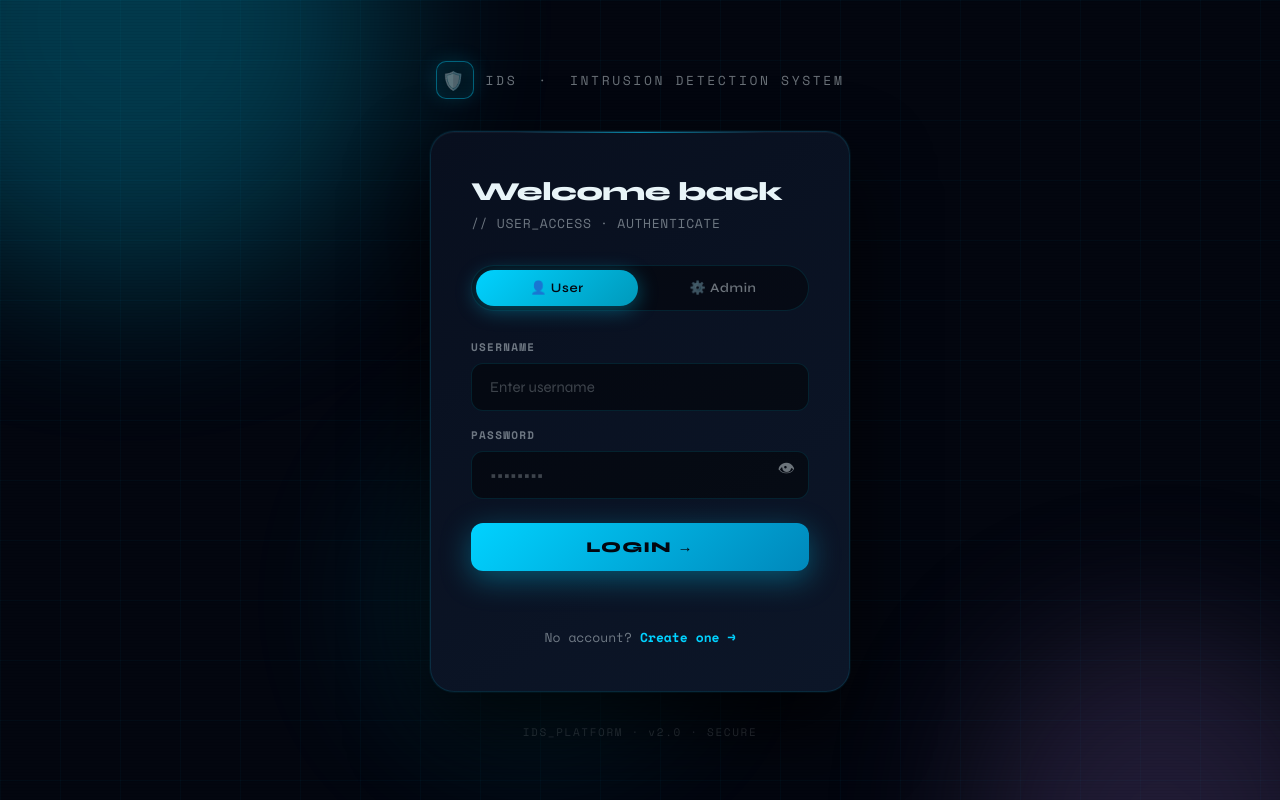
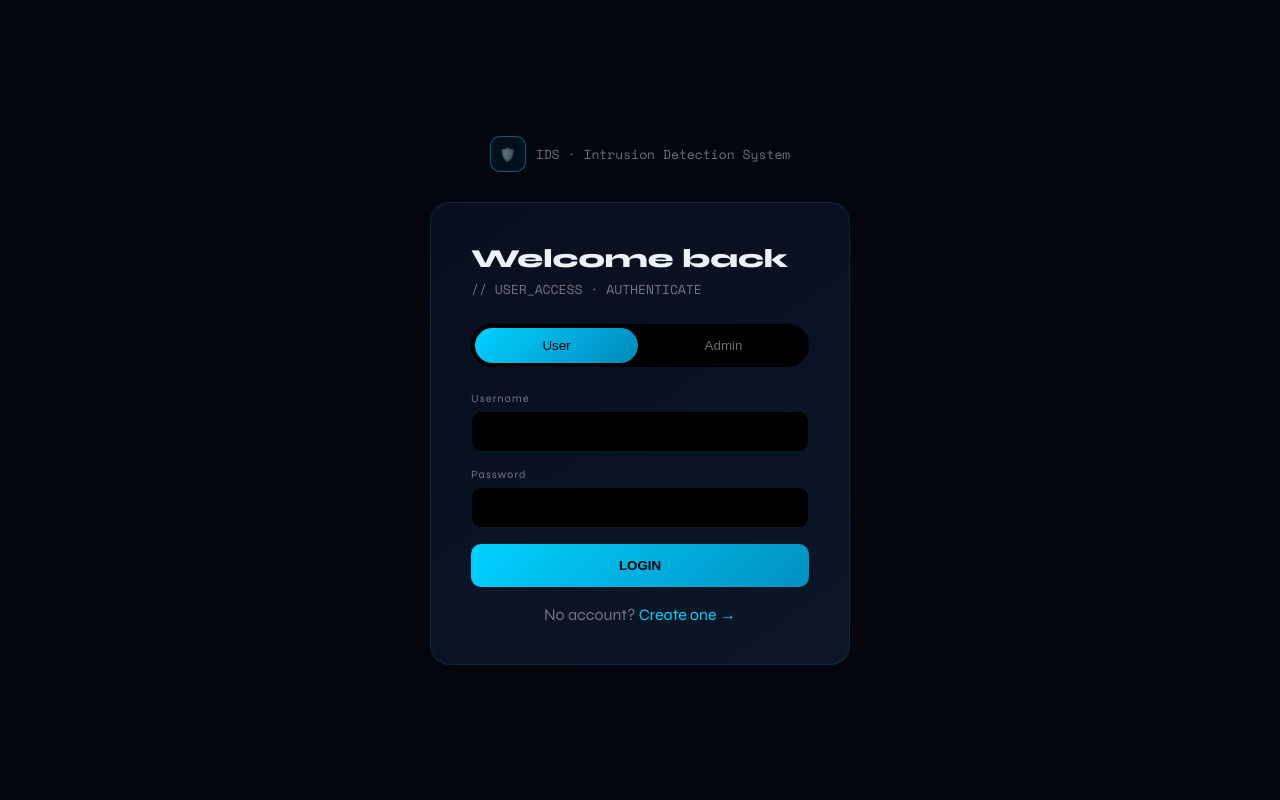
Before and after one commit to AchantaHarshini/Intrusion-Detection-System-IDS-for-Network-Traffic-Using-Machine-Learning, a Flask app: page / in a window 1280 px wide. Run offline with Flask 3, Linux system fonts and the light colour scheme.

Commit message:
Update login.html

```diff
--- a/templates/login.html
+++ b/templates/login.html
@@ -1,339 +1,251 @@
-
 <!DOCTYPE html>
 <html lang="en">
 <head>
 <meta charset="UTF-8">
 <title>IDS · Login</title>
+
 <link href="https://fonts.googleapis.com/css2?family=Space+Mono:wght@400;700&family=Syne:wght@400;600;700;800&display=swap" rel="stylesheet">
+
 <style>
-:root {
-  --bg: #03060f;
-  --surface: #080f1e;
-  --surface2: #0c1628;
-  --border: rgba(0,210,255,.12);
-  --border-bright: rgba(0,210,255,.4);
-  --accent: #00d2ff;
-  --accent2: #7b5ea7;
-  --danger: #ff4d6d;
-  --text: #e8f4f8;
-  --muted: rgba(232,244,248,.45);
+
+:root{
+--bg:#03060f;
+--surface:#080f1e;
+--surface2:#0c1628;
+--border:rgba(0,210,255,.12);
+--border-bright:rgba(0,210,255,.4);
+--accent:#00d2ff;
+--danger:#ff4d6d;
+--text:#e8f4f8;
+--muted:rgba(232,244,248,.45);
 }
 
-* { box-sizing: border-box; margin: 0; padding: 0; }
+*{box-sizing:border-box;margin:0;padding:0;}
 
-body {
-  min-height: 100vh;
-  display: flex;
-  align-items: center;
-  justify-content: center;
-  font-family: 'Syne', sans-serif;
-  background-color: var(--bg);
-  color: var(--text);
-  overflow: hidden;
-  position: relative;
+body{
+min-height:100vh;
+display:flex;
+align-items:center;
+justify-content:center;
+font-family:'Syne',sans-serif;
+background:var(--bg);
+color:var(--text);
 }
 
-/* Animated grid background */
-.grid-bg {
-  position: fixed; inset: 0; z-index: 0;
-  background-image:
-    linear-gradient(rgba(0,210,255,.03) 1px, transparent 1px),
-    linear-gradient(90deg, rgba(0,210,255,.03) 1px, transparent 1px);
-  background-size: 60px 60px;
+.wrapper{
+display:flex;
+flex-direction:column;
+align-items:center;
+gap:30px;
 }
 
-/* Floating orbs */
-.orb {
-  position: fixed; border-radius: 50%;
-  filter: blur(80px); opacity: .25; z-index: 0;
-  animation: drift 20s ease-in-out infinite;
-}
-.orb1 { width: 500px; height: 500px; background: #00d2ff; top: -200px; left: -150px; animation-delay: 0s; }
-.orb2 { width: 400px; height: 400px; background: #7b5ea7; bottom: -200px; right: -100px; animation-delay: -8s; }
-.orb3 { width: 300px; height: 300px; background: #00d2ff; bottom: 50px; left: 30%; animation-delay: -14s; opacity: .12; }
-
-@keyframes drift {
-  0%, 100% { transform: translate(0, 0) scale(1); }
-  33% { transform: translate(30px, -30px) scale(1.05); }
-  66% { transform: translate(-20px, 20px) scale(.95); }
+.logo{
+display:flex;
+align-items:center;
+gap:10px;
+font-family:'Space Mono',monospace;
+font-size:13px;
+color:var(--muted);
 }
 
-/* Scanline effect */
-body::after {
-  content: '';
-  position: fixed; inset: 0; z-index: 1;
-  background: repeating-linear-gradient(
-    0deg,
-    rgba(0,0,0,.04) 0px,
-    rgba(0,0,0,.04) 1px,
-    transparent 1px,
-    transparent 3px
-  );
-  pointer-events: none;
+.logo-icon{
+width:36px;
+height:36px;
+border:1px solid var(--border-bright);
+border-radius:10px;
+display:flex;
+align-items:center;
+justify-content:center;
+background:rgba(0,210,255,.05);
 }
 
-.wrapper {
-  position: relative; z-index: 10;
-  display: flex;
-  flex-direction: column;
-  align-items: center;
-  gap: 32px;
-  animation: fadeUp .6s ease both;
+.card{
+width:420px;
+background:linear-gradient(145deg,var(--surface),var(--surface2));
+border:1px solid var(--border);
+border-radius:20px;
+padding:40px;
 }
 
-@keyframes fadeUp {
-  from { opacity: 0; transform: translateY(24px); }
-  to { opacity: 1; transform: translateY(0); }
+.card-title{
+font-size:26px;
+font-weight:800;
+margin-bottom:5px;
 }
 
-/* Logo area */
-.logo {
-  display: flex; align-items: center; gap: 12px;
-  font-family: 'Space Mono', monospace;
-  font-size: 13px;
-  color: var(--muted);
-  letter-spacing: .2em;
-  text-transform: uppercase;
-}
-.logo-icon {
-  width: 38px; height: 38px;
-  border: 1.5px solid var(--border-bright);
-  border-radius: 10px;
-  display: flex; align-items: center; justify-content: center;
-  font-size: 18px;
-  background: rgba(0,210,255,.06);
-  box-shadow: 0 0 20px rgba(0,210,255,.15), inset 0 0 15px rgba(0,210,255,.05);
+.card-sub{
+font-size:13px;
+color:var(--muted);
+margin-bottom:25px;
+font-family:'Space Mono',monospace;
 }
 
-/* Card */
-.card {
-  width: 420px;
-  background: linear-gradient(145deg, var(--surface), var(--surface2));
-  border: 1px solid var(--border);
-  border-radius: 24px;
-  padding: 44px 40px;
-  box-shadow:
-    0 0 0 1px rgba(0,210,255,.05),
-    0 40px 80px rgba(0,0,0,.7),
-    inset 0 1px 0 rgba(255,255,255,.04);
-  position: relative;
-  overflow: hidden;
+.role-toggle{
+display:flex;
+gap:4px;
+background:#000;
+border-radius:50px;
+padding:4px;
+margin-bottom:25px;
 }
 
-.card::before {
-  content: '';
-  position: absolute;
-  top: 0; left: 20%; right: 20%;
-  height: 1px;
-  background: linear-gradient(90deg, transparent, var(--accent), transparent);
-  opacity: .6;
+.role-btn{
+flex:1;
+border:none;
+background:none;
+padding:10px;
+border-radius:50px;
+color:var(--muted);
+cursor:pointer;
 }
 
-.card-title {
-  font-size: 26px; font-weight: 800;
-  margin-bottom: 6px;
-  letter-spacing: -.5px;
-}
-.card-sub {
-  font-size: 13px; color: var(--muted);
-  font-family: 'Space Mono', monospace;
-  margin-bottom: 32px;
-  letter-spacing: .05em;
+.role-btn.active{
+background:linear-gradient(135deg,#00d2ff,#0088bb);
+color:#000;
 }
 
-/* Role toggle */
-.role-toggle {
-  display: flex;
-  background: rgba(0,0,0,.4);
-  border: 1px solid var(--border);
-  border-radius: 50px;
-  padding: 4px;
-  margin-bottom: 28px;
-  gap: 4px;
-}
-.role-btn {
-  flex: 1; padding: 10px 16px;
-  border: none; background: transparent;
-  border-radius: 50px;
-  color: var(--muted);
-  font-family: 'Syne', sans-serif;
-  font-size: 13px; font-weight: 600;
-  cursor: pointer;
-  transition: all .25s ease;
-  letter-spacing: .05em;
-}
-.role-btn.active {
-  background: linear-gradient(135deg, var(--accent), #0099bb);
-  color: var(--bg);
-  box-shadow: 0 4px 20px rgba(0,210,255,.35);
+.field{
+margin-bottom:16px;
 }
 
-/* Fields */
-.field {
-  position: relative;
-  margin-bottom: 16px;
-}
-.field label {
-  display: block;
-  font-size: 11px; font-weight: 700;
-  letter-spacing: .12em; text-transform: uppercase;
-  color: var(--muted);
-  margin-bottom: 8px;
-  font-family: 'Space Mono', monospace;
-}
-.field input {
-  width: 100%;
-  padding: 14px 46px 14px 18px;
-  background: rgba(0,0,0,.45);
-  border: 1px solid var(--border);
-  border-radius: 12px;
-  color: var(--text);
-  font-family: 'Syne', sans-serif;
-  font-size: 15px;
-  transition: all .2s ease;
-}
-.field input::placeholder { color: rgba(232,244,248,.25); }
-.field input:focus {
-  outline: none;
-  border-color: var(--accent);
-  background: rgba(0,210,255,.04);
-  box-shadow: 0 0 0 3px rgba(0,210,255,.12);
-}
-.eye-btn {
-  position: absolute; right: 14px; bottom: 14px;
-  background: none; border: none;
-  color: var(--muted); cursor: pointer; font-size: 17px;
-  padding: 0; transition: color .2s;
-}
-.eye-btn:hover { color: var(--accent); }
-
-/* Submit */
-.btn-login {
-  width: 100%; margin-top: 8px;
-  padding: 15px;
-  border: none; border-radius: 12px;
-  background: linear-gradient(135deg, #00d2ff 0%, #0088bb 100%);
-  color: var(--bg);
-  font-family: 'Syne', sans-serif;
-  font-size: 15px; font-weight: 800;
-  cursor: pointer;
-  letter-spacing: .08em;
-  box-shadow: 0 8px 30px rgba(0,210,255,.35);
-  transition: all .25s ease;
-  position: relative; overflow: hidden;
-}
-.btn-login::before {
-  content: '';
-  position: absolute; top: 0; left: -100%; width: 100%; height: 100%;
-  background: linear-gradient(90deg, transparent, rgba(255,255,255,.2), transparent);
-  transition: left .5s;
-}
-.btn-login:hover::before { left: 100%; }
-.btn-login:hover {
-  transform: translateY(-2px);
-  box-shadow: 0 14px 40px rgba(0,210,255,.5);
-}
-.btn-login:active { transform: translateY(0); }
-
-.error-msg {
-  margin-top: 14px;
-  font-size: 13px; color: var(--danger);
-  font-family: 'Space Mono', monospace;
-  min-height: 20px;
-  display: flex; align-items: center; gap: 6px;
+.field label{
+font-size:11px;
+letter-spacing:.1em;
+color:var(--muted);
+display:block;
+margin-bottom:6px;
 }
 
-.register-link {
-  margin-top: 22px;
-  text-align: center;
-  font-size: 13px; color: var(--muted);
-  cursor: pointer;
-  transition: color .2s;
-  font-family: 'Space Mono', monospace;
+.field input{
+width:100%;
+padding:12px;
+background:#000;
+border:1px solid var(--border);
+border-radius:10px;
+color:#fff;
 }
-.register-link span {
-  color: var(--accent); font-weight: 700;
-  border-bottom: 1px solid transparent;
-  transition: border-color .2s;
+
+.btn-login{
+width:100%;
+padding:14px;
+border:none;
+border-radius:10px;
+background:linear-gradient(135deg,#00d2ff,#0090c0);
+font-weight:700;
+cursor:pointer;
 }
-.register-link:hover span { border-color: var(--accent); }
 
-/* Footer */
-.footer-tag {
-  font-family: 'Space Mono', monospace;
-  font-size: 11px; color: rgba(232,244,248,.2);
-  letter-spacing: .15em;
+.error-msg{
+margin-top:10px;
+color:var(--danger);
+font-size:13px;
 }
+
+.register-link{
+margin-top:18px;
+text-align:center;
+color:var(--muted);
+cursor:pointer;
+}
+
+.register-link span{
+color:var(--accent);
+}
+
 </style>
 </head>
+
 <body>
 
-<div class="grid-bg"></div>
-<div class="orb orb1"></div>
-<div class="orb orb2"></div>
-<div class="orb orb3"></div>
+<div class="wrapper">
 
-<div class="wrapper">
 <div class="logo">
 <div class="logo-icon">🛡️</div>
-    <span>IDS &nbsp;·&nbsp; Intrusion Detection System</span>
+<span>IDS · Intrusion Detection System</span>
 </div>
 
 <div class="card">
+
 <div class="card-title" id="cardTitle">Welcome back</div>
 <div class="card-sub" id="cardSub">// USER_ACCESS · AUTHENTICATE</div>
 
 <div class="role-toggle">
-      <button class="role-btn active" id="userBtn" onclick="setRole('user')">👤 User</button>
-      <button class="role-btn" id="adminBtn" onclick="setRole('admin')">⚙️ Admin</button>
+<button class="role-btn active" id="userBtn" onclick="setRole('user')">User</button>
+<button class="role-btn" id="adminBtn" onclick="setRole('admin')">Admin</button>
 </div>
 
-    <form action="/login" method="POST">
+<form id="loginForm">
 
 <div class="field">
 <label>Username</label>
-<input type="text" name="username" placeholder="Enter username" required>
+<input id="username" required>
 </div>
 
 <div class="field">
 <label>Password</label>
-<input type="password" name="password" placeholder="••••••••" required>
-<button type="button" class="eye-btn" onclick="togglePwd()">👁</button>
+<input type="password" id="password" required>
 </div>
 
-<button type="submit" class="btn-login">LOGIN →</button>
+<button class="btn-login">LOGIN</button>
 
 </form>
+
 <div class="error-msg" id="errorMsg"></div>
 
 <div class="register-link" onclick="goRegister()">
 No account? <span>Create one →</span>
 </div>
+
 </div>
 
-  <div class="footer-tag">IDS_PLATFORM · v2.0 · SECURE</div>
 </div>
 
 <script>
-let role = 'user';
 
-function setRole(r) {
-  role = r;
-  document.getElementById('userBtn').classList.toggle('active', r === 'user');
-  document.getElementById('adminBtn').classList.toggle('active', r === 'admin');
-  document.getElementById('cardTitle').textContent = r === 'admin' ? 'Admin access' : 'Welcome back';
-  document.getElementById('cardSub').textContent = r === 'admin' ? '// ADMIN_ACCESS · AUTHENTICATE' : '// USER_ACCESS · AUTHENTICATE';
+let role="user";
+
+function setRole(r){
+role=r;
+document.getElementById("userBtn").classList.toggle("active",r==="user");
+document.getElementById("adminBtn").classList.toggle("active",r==="admin");
 }
 
-function togglePwd() {
-  const p = document.getElementById('password');
-  p.type = p.type === 'password' ? 'text' : 'password';
+function goRegister(){
+window.location.href="/register";
 }
 
-function goRegister() {
-  window.location.href = "/register";
+document.getElementById("loginForm").onsubmit=async e=>{
+
+e.preventDefault();
+
+const err=document.getElementById("errorMsg");
+err.textContent="";
+
+try{
+
+const res=await fetch("/login",{
+method:"POST",
+headers:{'Content-Type':'application/json'},
+body:JSON.stringify({
+username:username.value,
+password:password.value,
+role
+})
+});
+
+if(!res.ok) throw new Error();
+
+const data=await res.json();
+
+window.location.href=data.redirect;
+
+}catch{
+err.textContent="Invalid credentials";
 }
 
+};
+
 </script>
+
 </body>
 </html>
```
Lines whose indentation alone changed are shown as unchanged.
